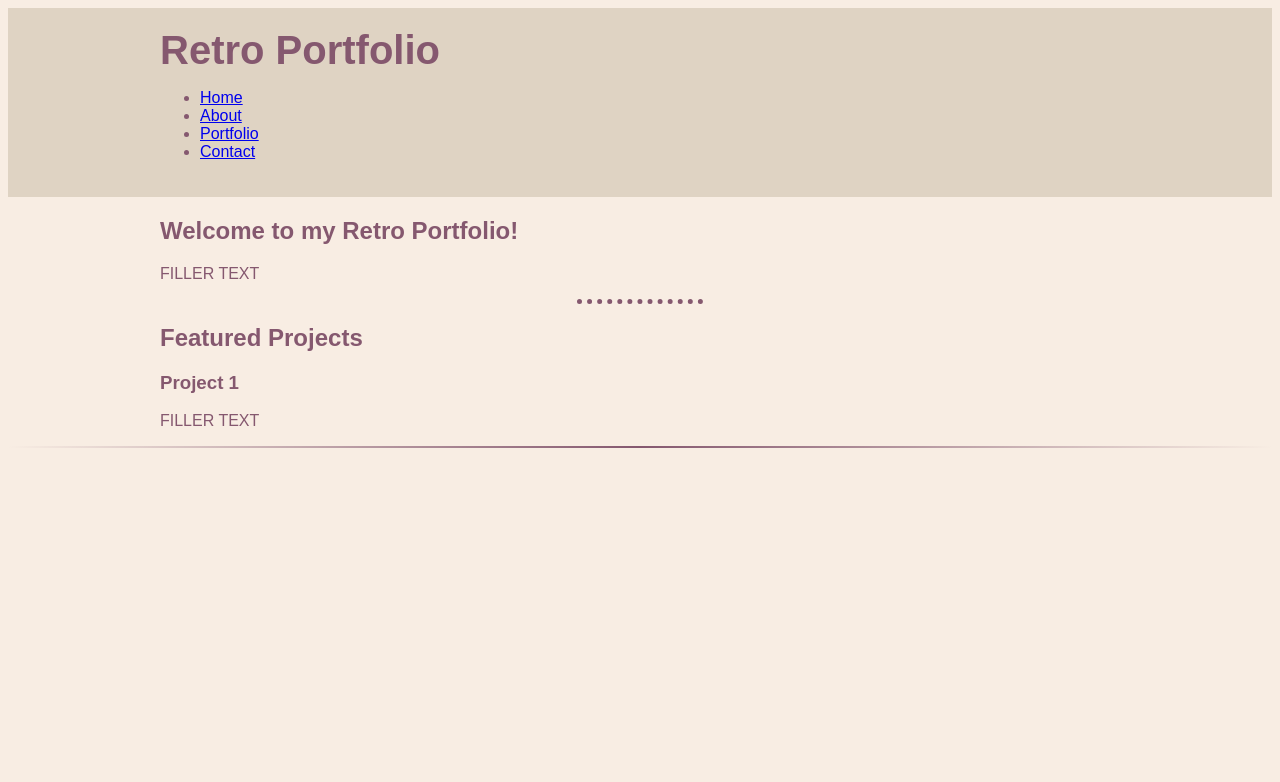
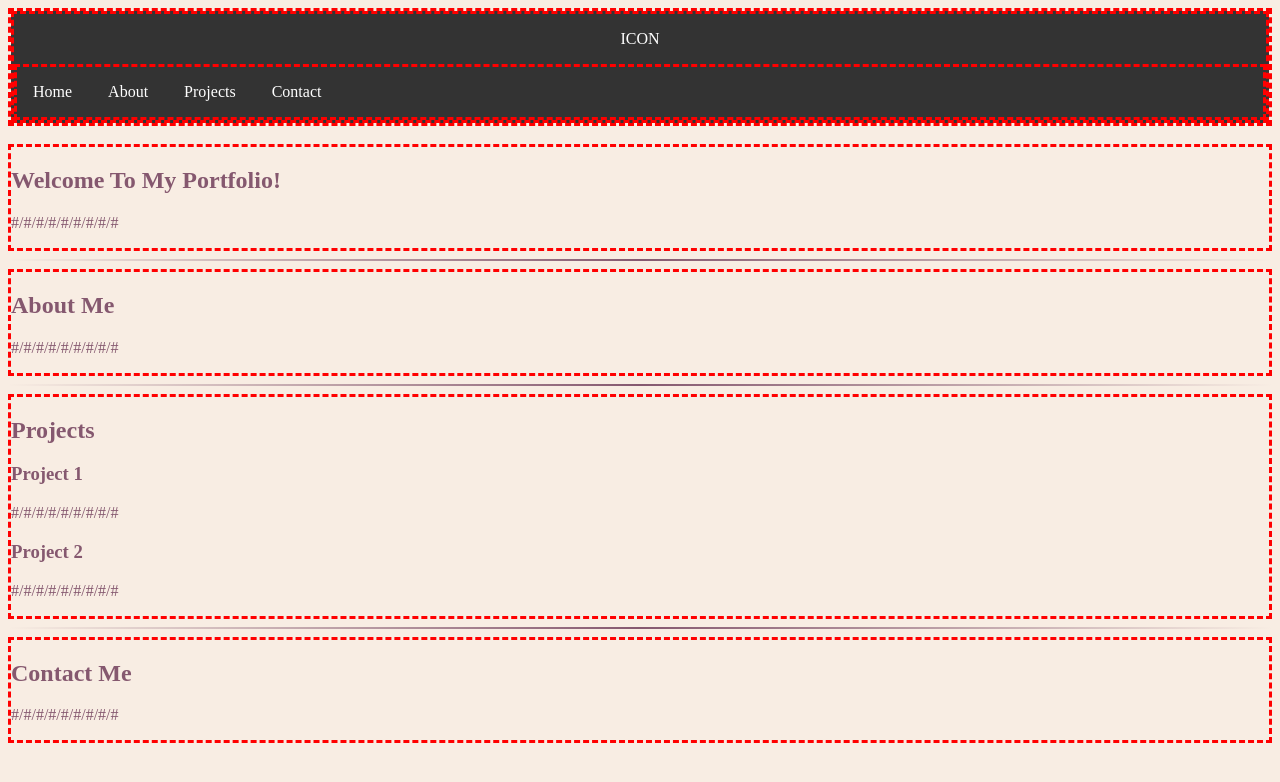
Before and after one commit to bryancgarry/bryancgarry.github.io, a plain HTML site: page index.html in a window 1280 px wide. Drawn offline with Linux system fonts and the light colour scheme.

Commit message:
Added Div Outlines and Header Base

```diff
--- a/css/styles.css
+++ b/css/styles.css
@@ -11,15 +11,18 @@ COLOR PALLETES
 body {
     background-color: #F8EDE3;
     color: #85586F;
-    font-family: Arial, sans-serif;
+    /*font-family: Arial, sans-serif;*/
 }
 
 .container {
-    max-width: 960px;
+    border-color: red;
+    border-style: dashed;
+    /*max-width: 960px;
     margin: 0 auto;
-    padding: 0 20px;
+    padding: 0 20px;*/
 }
 
+/* Horizontal Rule styles */
 .hr-style-one {
     background-color: none;
     border-style: dotted none none;
@@ -35,12 +38,76 @@ body {
 }
 
 /* Header styles */
+/*
 header {
+    display: flex;
+    align-items: center;
+    justify-content: start;
+    padding: 1rem;
     background-color: #DFD3C3;
-    padding: 20px 0;
+    border-color: red;
+    border-style: dashed;
 }
 
-header h1 {
-    font-size: 2.5rem;
+.header-nav ul {
+    display: flex;
+    list-style: none;
+}
+
+.header-nav ul li {
+    display: inline;
+    padding: 0 1rem;
+}
+
+.header-nav ul li a {
+    text-decoration: none;
+    color: #85586F;
+    cursor: pointer;
+}
+
+.header-nav ul li a:hover {
+    border-color: red;
+    border-style: dashed;
+}*/
+
+ /* Navbar styles */
+ .navbar {
+    border-color: red;
+    border-style: dashed;
+    align-items: center;
+    justify-content: center;
+    background-color: #333333;
+ }
+
+ .navbar ul {
+    border-color: red;
+    border-style: dashed;
+    list-style-type: none;
+    justify-content: center;
     margin: 0;
-}
+    padding: 0;
+    overflow: hidden;
+    background-color: #333333;
+ }
+
+ .navbar li {
+    display: inline-block;
+ }
+
+ .navbar a {
+    display: block;
+    color: white;
+    text-align: center;
+    padding: 16px;
+    text-decoration: none;
+ }
+
+ .navbar a:hover {
+    background-color: #111111;
+ }
+
+ .list {
+    list-style: none;
+    display: flex;
+    gap: 25px;
+ }
--- a/index.html
+++ b/index.html
@@ -9,10 +9,34 @@
 
     <body>
 
-        <header>
+        <!-- A navigation bar to sit at the top of the website -->
+        <div class="container">
+            <nav class="navbar">
+                <a href="#" class="icon">ICON</a>
+                <ul>
+                    <li><a href="#">Home</a></li>
+                    <li><a href="#">About</a></li>
+                    <li><a href="#">Projects</a></li>
+                    <li><a href="#">Contact</a></li>
+                </ul>
+            </nav>
+        </div>
+
+        <!--<nav class="navbar">
+            <a href="#" class="icon">ICON</a>
             <div class="container">
-                <h1>Retro Portfolio</h1>
-                <nav>
+                <ul>
+                    <li><a href="#">Home</a></li>
+                    <li><a href="#">About</a></li>
+                    <li><a href="#">Projects</a></li>
+                    <li><a href="#">Contact</a></li>
+                </ul>
+            </div>
+        </nav>-->
+
+        <!--<header>
+            <div class="container">
+                <nav class="header-nav">
                     <ul>
                         <li><a href="#">Home</a></li>
                         <li><a href="#">About</a></li>
@@ -21,29 +45,51 @@
                     </ul>
                 </nav>
             </div>
-        </header>
+        </header>-->
 
+        <br>
 
-        <section class="intro">
+        <section>
             <div class="container">
-                <h2>Welcome to my Retro Portfolio!</h2>
-                <p>FILLER TEXT</p>
-            </div>
-        </section>
-
-        <hr class="hr-style-one">
-
-        <section class="featured-projects">
-            <div class="container">
-                <h2>Featured Projects</h2>
-                <div class="project">
-                    <h3>Project 1</h3>
-                    <p>FILLER TEXT</p>
-                </div>
+                <h2>Welcome To My Portfolio!</h2>
+                <p>#/#/#/#/#/#/#/#/#</p>
             </div>
         </section>
 
         <hr class="hr-style-two">
 
+        <section>
+            <div class="container">
+                <h2>About Me</h2>
+                <p>#/#/#/#/#/#/#/#/#</p>
+            </div>
+        </section>
+
+        <hr class="hr-style-two">
+
+        <section>
+            <div class="container">
+                <h2>Projects</h2>
+                <div>
+                    <h3>Project 1</h3>
+                    <p>#/#/#/#/#/#/#/#/#</p>
+                </div>
+                <div>
+                    <h3>Project 2</h3>
+                    <p>#/#/#/#/#/#/#/#/#</p>
+                </div>
+            </div>
+
+        </section>
+
+        <hr class="hr-style-two">
+
+        <section>
+            <div class="container">
+                <h2>Contact Me</h2>
+                <p>#/#/#/#/#/#/#/#/#</p>
+            </div>
+        </section>
+
     </body>
 </html>
```
